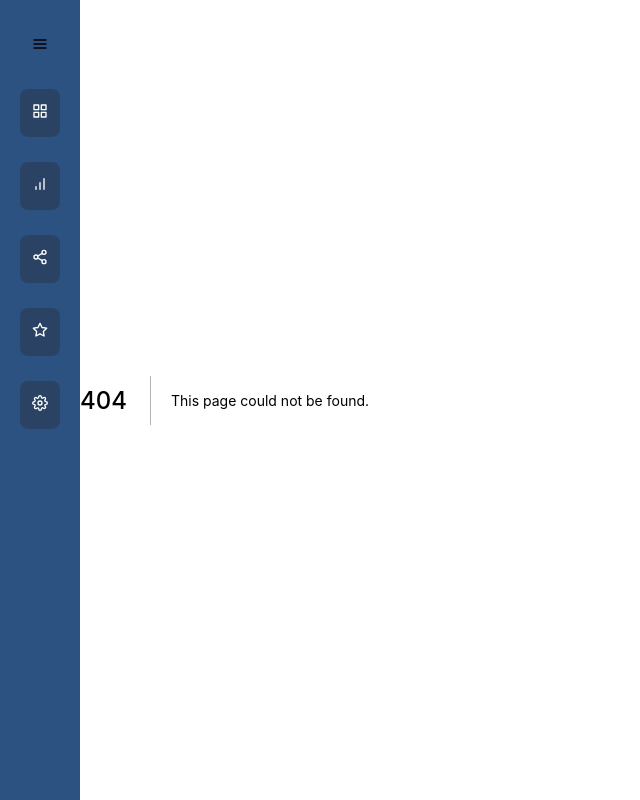
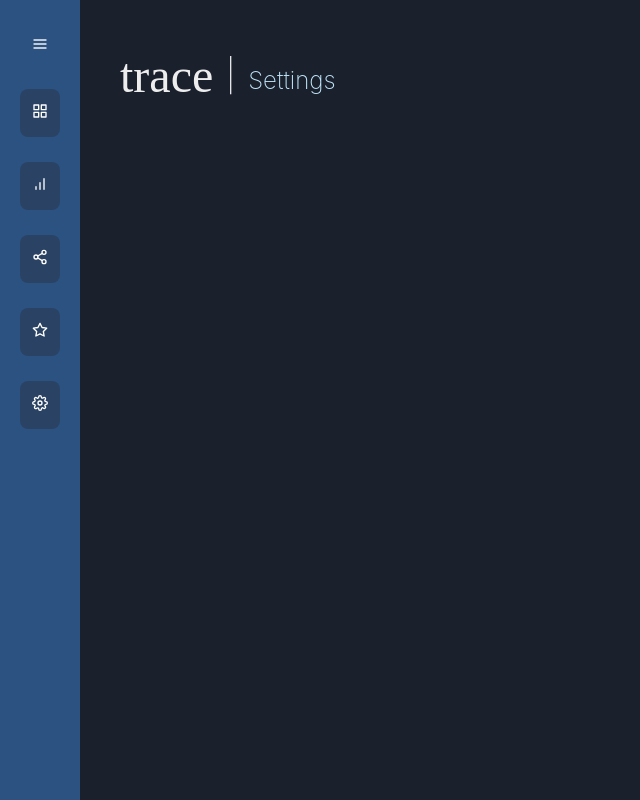
Before and after one commit to oslabs-beta/Trace, a Next.js app in the folder tracer/: page /settings in a window 1280 px wide. Before the commit this address had no page. Shown: the whole page, without its empty margins (0-640 px from the left). Built offline with nearby package versions, Linux system fonts and the light colour scheme.

Commit message:
added page routes for settings, visualizer

```diff
--- /dev/null
+++ b/tracer/pages/settings.tsx
@@ -0,0 +1,12 @@
+import Header from '../components/header'
+import { Flex } from '@chakra-ui/layout'
+
+const Settings = () => {
+  return (
+    <Flex direction='column' w='90%' h='100vh' p='1.5rem' m='1rem' overflowY='scroll' >
+      <Header size='sm' text='Settings' />
+    </Flex>
+  )
+}
+
+export default Settings
```
Also changed, not shown: tracer/pages/visualizer.tsx (added, +12 -0 lines).
